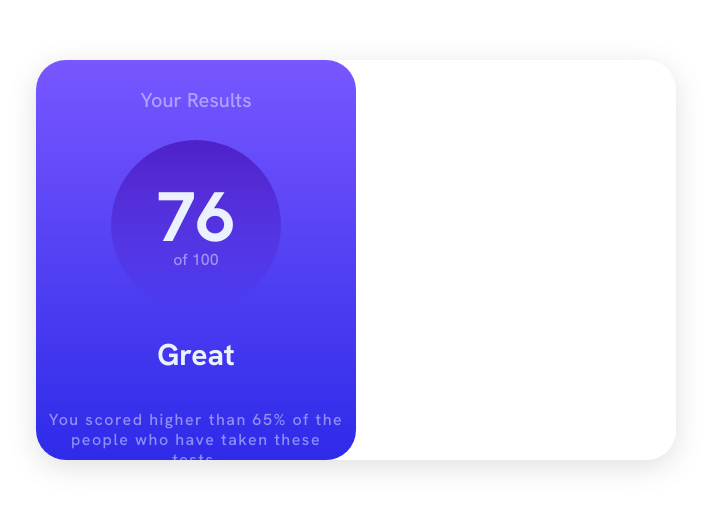
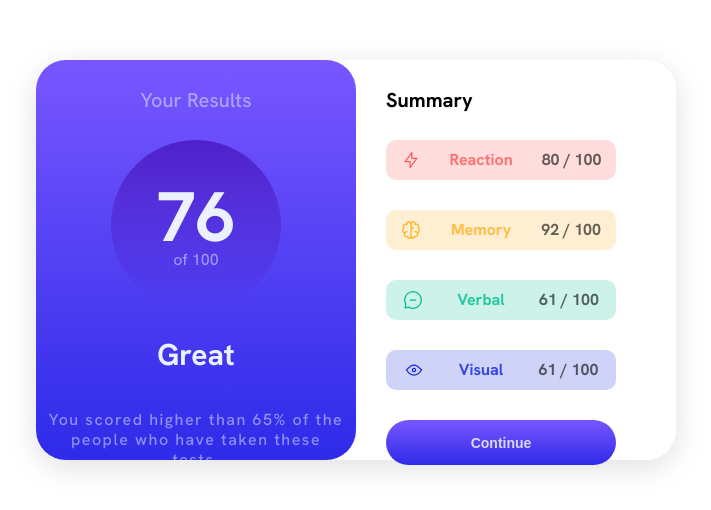
Before and after one commit to Ylanvsilva/Results-Summary, a plain HTML site: page index.html in a window 1280 px wide. Shown: the part 140-650 px from the top of the page, without its empty margins (284-995 px from the left). Drawn offline with Linux system fonts and the light colour scheme.

Commit message:
Finalizado o projeto

```diff
--- a/index.html
+++ b/index.html
@@ -21,7 +21,34 @@
         </div>
 
         <div class="block_2">
+            <h1>Summary</h1>
+            <div class="box_1">
+                <img src="styles/imgs/icon-reaction.svg" alt="">
+                <h2>Reaction</h2>
+                <h3 class="text_color">80 / 100</h3>
+            </div>
 
+            <div class="box_2">
+                <img src="styles/imgs/icon-memory.svg" alt="">
+                <h2>Memory</h2>
+                <h3 class="text_color">92 / 100</h3>
+            </div>
+
+            <div class="box_3">
+                <img src="styles/imgs/icon-verbal.svg" alt="">
+                <h2>Verbal</h2>
+                <h3 class="text_color">61 / 100</h3>
+            </div>
+
+            <div class="box_4">
+                <img src="styles/imgs/icon-visual.svg" alt="">
+                <h2>Visual</h2>
+                <h3 class="text_color">61 / 100</h3>
+            </div>
+
+            <button class="btn">
+                <h4>Continue</h4>
+            </button>
         </div>
     </div>
 </body>
--- a/styles/style.css
+++ b/styles/style.css
@@ -98,3 +98,114 @@ body {
 
     background-color: hsl(0, 0%, 100%);
 }
+
+.block_2 h1 {
+    margin-top: 30px;
+    margin-left: 30px;
+
+    font-weight: bold;
+    font-size: 20px;
+}
+
+.box_1 {
+    display: flex;
+    align-items: center;
+    justify-content: space-around;
+
+    width: 230px;
+    height: 40px;
+
+    margin-top: 30px;
+    margin-left: 30px;
+
+    border-radius: 10px;
+
+    font-weight: bold;
+
+    color: hsla(0, 100%, 67%, 0.8);
+
+    background-color: hsla(0, 100%, 67%, 0.199);
+}
+
+.box_2 {
+    display: flex;
+    align-items: center;
+    justify-content: space-around;
+
+    width: 230px;
+    height: 40px;
+
+    margin-top: 30px;
+    margin-left: 30px;
+
+    border-radius: 10px;
+
+    font-weight: bold;
+
+    color: hsla(39, 100%, 56%, 0.8);
+
+
+    background-color: hsla(39, 100%, 56%, 0.199);
+}
+
+.box_3 {
+    display: flex;
+    align-items: center;
+    justify-content: space-around;
+
+    width: 230px;
+    height: 40px;
+
+    margin-top: 30px;
+    margin-left: 30px;
+
+    border-radius: 10px;
+
+    font-weight: bold;
+
+    color: hsla(166, 100%, 37%, 0.8);
+
+    background-color: hsla(166, 100%, 37%, 0.199);
+}
+
+.box_4 {
+    display: flex;
+    align-items: center;
+    justify-content: space-around;
+
+    width: 230px;
+    height: 40px;
+
+    margin-top: 30px;
+    margin-left: 30px;
+
+    border-radius: 10px;
+
+    font-weight: bold;
+
+    color: hsla(234, 85%, 45%, 0.8);
+
+    background-color: hsla(234, 85%, 45%, 0.199);
+}
+
+.text_color {
+    color: rgba(0, 0, 0, 0.603);
+}
+
+.btn {
+    width: 230px;
+    height: 45px;
+
+    margin-top: 30px;
+    margin-left: 30px;
+
+    border-radius: 40px;
+    border: none;
+
+    text-align: center;
+    font-size: 14px;
+    font-weight: bold;
+
+    color: rgba(255, 255, 255, 0.801);
+    background-image: linear-gradient(to bottom, hsl(252, 100%, 67%), hsl(241, 81%, 54%));
+}
```
